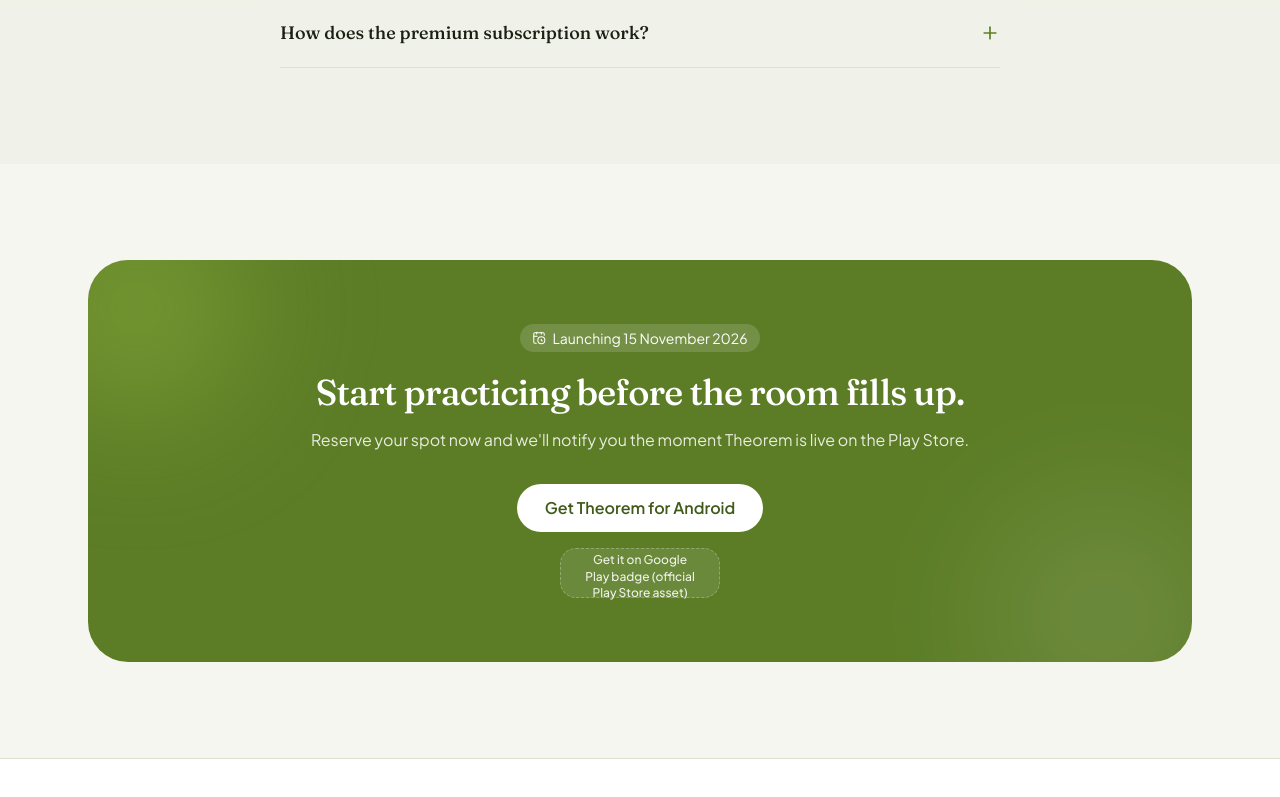
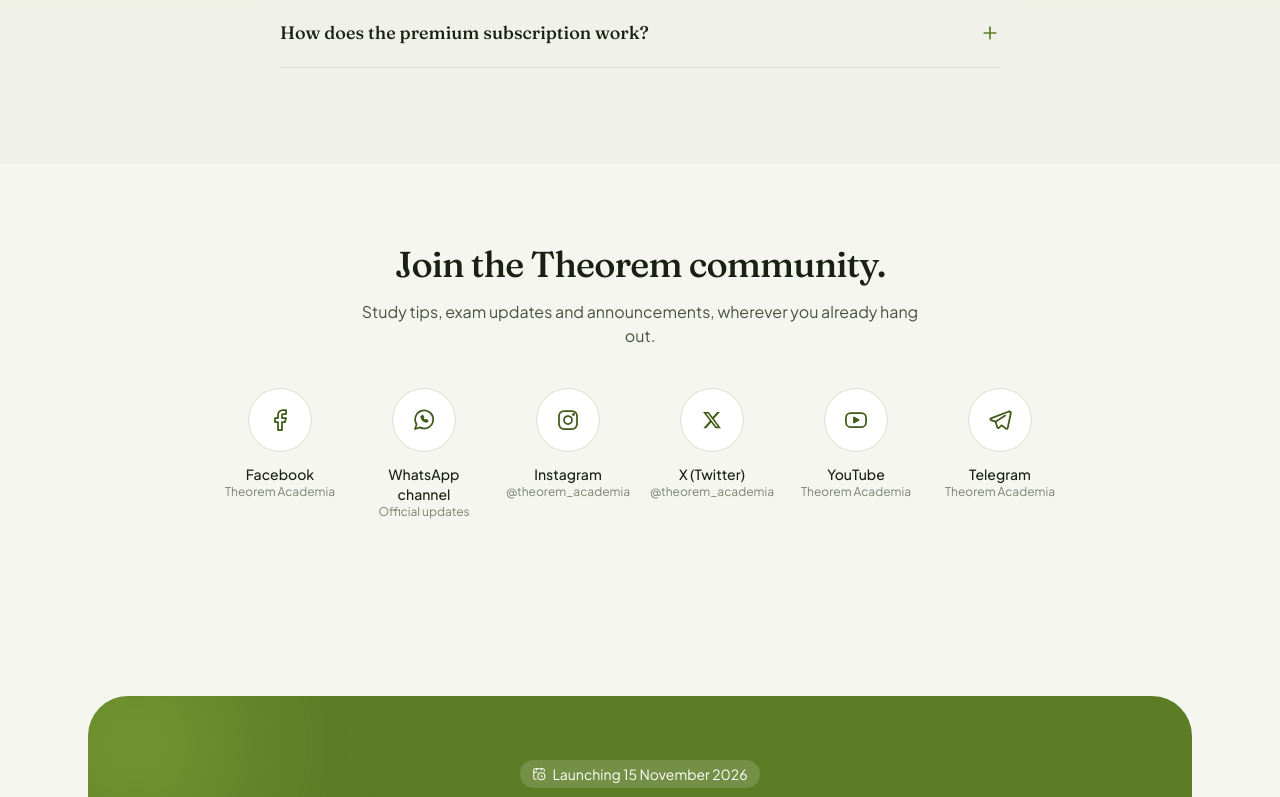
Before and after one commit to NextRatedNtekim/THEORM-landing-page, a Next.js app: page / in a window 1280 px wide. Shown: the part 7611-8408 px from the top of the page. Built offline with nearby package versions, Linux system fonts and the light colour scheme.

Commit message:
Added commuinty links

```diff
--- a/src/app/page.tsx
+++ b/src/app/page.tsx
@@ -14,6 +14,7 @@ import { TrustLegal } from "@/components/TrustLegal";
 import { MobileCta } from "@/components/MobileCta";
 import { ScrollProgress } from "@/components/ScrollProgress";
 import { Footer } from "@/components/Footer";
+import { Community } from "@/components/Community"
 
 export default function Home() {
   return (
@@ -32,6 +33,7 @@ export default function Home() {
         <TrustLegal />
         <Team />
         <Faq />
+        <Community />
         <DownloadCta />
       </main>
       <Footer />
--- /dev/null
+++ b/src/components/Community.tsx
@@ -0,0 +1,86 @@
+"use client";
+
+import type { ReactNode } from "react";
+import { motion } from "motion/react";
+import { siteConfig } from "@/lib/site-config";
+
+const stroke = { fill: "none", stroke: "currentColor", strokeWidth: 1.75, strokeLinecap: "round", strokeLinejoin: "round" } as const;
+
+const icons: Record<string, ReactNode> = {
+  whatsapp: (
+    <svg viewBox="0 0 24 24" className="h-6 w-6" {...stroke} aria-hidden="true">
+      <path d="M3 21l1.6-4.7A9 9 0 1 1 8 19.4L3 21z" />
+      <path d="M9.2 8.6c.4 2.4 2.600 4.700 5.300 5.400l1.200-1.200-1.900-1-.9.7c-.9-.4-1.700-1.200-2.100-2.100l.7-.9-1-1.900-1.300 1z" />
+    </svg>
+  ),
+  facebook: (
+  <svg viewBox="0 0 24 24" className="h-6 w-6" {...stroke} aria-hidden="true">
+    <path d="M18 2h-3a5 5 0 0 0-5 5v3H7v4h3v8h4v-8h3l1-4h-4V7a1 1 0 0 1 1-1h3z" />
+  </svg>
+),
+  instagram: (
+    <svg viewBox="0 0 24 24" className="h-6 w-6" {...stroke} aria-hidden="true">
+      <rect x="3" y="3" width="18" height="18" rx="5" />
+      <circle cx="12" cy="12" r="4" />
+      <circle cx="17.5" cy="6.5" r="0.6" fill="currentColor" />
+    </svg>
+  ),
+  x: (
+    <svg viewBox="0 0 24 24" className="h-5 w-5" fill="currentColor" aria-hidden="true">
+      <path d="M18.244 2.25h3.308l-7.227 8.26 8.502 11.24H16.17l-5.214-6.817L4.99 21.75H1.68l7.73-8.835L1.254 2.25H8.08l4.713 6.231zm-1.161 17.52h1.833L7.084 4.126H5.117z" />
+    </svg>
+  ),
+  youtube: (
+    <svg viewBox="0 0 24 24" className="h-6 w-6" {...stroke} aria-hidden="true">
+      <rect x="2" y="5" width="20" height="14" rx="4.5" />
+      <path d="M10 9.4v5.200l4.500-2.600z" fill="currentColor" />
+    </svg>
+  ),
+  telegram: (
+  <svg viewBox="0 0 24 24" className="h-6 w-6" {...stroke} aria-hidden="true">
+    <path d="M21.5 3.2 2.9 10.4a.9.9 0 0 0 .05 1.7l4.6 1.6 1.8 5.7a.9.9 0 0 0 1.5.4l2.6-2.5 4.8 3.5a.9.9 0 0 0 1.4-.6l3.2-15.2a.9.9 0 0 0-1.4-1z" />
+    <path d="m7.6 13.7 9.6-6.1" />
+  </svg>
+),
+};
+
+export function Community() {
+  return (
+    <section id="community" className="mx-auto max-w-6xl px-4 py-20 sm:px-6">
+      <div className="mx-auto max-w-xl text-center">
+        <h2 className="font-display text-3xl font-medium tracking-tight text-ink sm:text-4xl">
+          Join the Theorem community.
+        </h2>
+        <p className="mt-4 text-ink-soft">Study tips, exam updates and announcements, wherever you already hang out.</p>
+      </div>
+
+      <ul className="mt-10 flex flex-wrap justify-center gap-x-8 gap-y-8">
+        {siteConfig.socials.map((s, i) => (
+          <motion.li
+            key={s.id}
+            initial={{ opacity: 0, y: 24, scale: 0.9 }}
+            whileInView={{ opacity: 1, y: 0, scale: 1 }}
+            viewport={{ once: true, margin: "-40px" }}
+            transition={{ duration: 0.5, delay: i * 0.07, ease: [0.22, 1, 0.36, 1] }}
+          >
+            <a
+              href={s.url}
+              target="_blank"
+              rel="noopener noreferrer"
+              aria-label={`${s.label}: ${s.handle}`}
+              className="focus-ring group flex w-28 flex-col items-center gap-3 rounded-2xl text-center"
+            >
+              <span className="flex h-16 w-16 items-center justify-center rounded-full border border-line bg-surface text-primary-dark transition-[transform,background-color,color,box-shadow] duration-300 group-hover:-translate-y-1.5 group-hover:bg-primary group-hover:text-white group-hover:shadow-[0_14px_26px_-12px_rgba(63,90,25,0.6)]">
+                {icons[s.id]}
+              </span>
+              <span>
+                <span className="block text-sm font-medium text-ink">{s.label}</span>
+                <span className="block text-xs text-ink-faint">{s.handle}</span>
+              </span>
+            </a>
+          </motion.li>
+        ))}
+      </ul>
+    </section>
+  );
+}
--- a/src/components/Team.tsx
+++ b/src/components/Team.tsx
@@ -12,6 +12,17 @@ const XIcon = () => (
 const InIcon = () => (
   <svg viewBox="0 0 24 24" className="h-6 w-6" fill="currentColor" aria-hidden="true">
     <path d="M20.45 20.45h-3.56v-5.57c0-1.33-.03-3.04-1.85-3.04-1.86 0-2.14 1.45-2.14 2.94v5.67H9.35V9h3.41v1.56h.05c.48-.9 1.64-1.85 3.37-1.85 3.6 0 4.27 2.37 4.27 5.46zM5.34 7.43a2.06 2.06 0 1 1 0-4.12 2.06 2.06 0 0 1 0 4.12zM7.12 20.45H3.56V9h3.56zM22.22 0H1.77C.79 0 0 .77 0 1.73v20.54C0 23.23.79 24 1.77 24h20.45c.98 0 1.78-.77 1.78-1.73V1.73C24 .77 23.2 0 22.22 0z" />
+  </svg>
+);
+const GithubIcon = () => (
+  <svg viewBox="0 0 24 24" className="h-6 w-6" fill="currentColor" aria-hidden="true">
+    <path d="M12 .297c-6.63 0-12 5.373-12 12 0 5.303 3.438 9.8 8.205 11.385.6.113.82-.258.82-.577 0-.285-.01-1.04-.015-2.04-3.338.724-4.042-1.61-4.042-1.61C4.422 18.07 3.633 17.7 3.633 17.7c-1.087-.744.084-.729.084-.729 1.205.084 1.838 1.236 1.838 1.236 1.07 1.835 2.809 1.305 3.495.998.108-.776.417-1.305.76-1.605-2.665-.3-5.466-1.332-5.466-5.93 0-1.31.465-2.38 1.235-3.22-.135-.303-.54-1.523.105-3.176 0 0 1.005-.322 3.3 1.23.96-.267 1.98-.399 3-.405 1.02.006 2.04.138 3 .405 2.28-1.552 3.285-1.23 3.285-1.23.645 1.653.24 2.873.12 3.176.765.84 1.23 1.91 1.23 3.22 0 4.61-2.805 5.625-5.475 5.92.42.36.81 1.096.81 2.22 0 1.606-.015 2.896-.015 3.286 0 .315.21.69.825.57C20.565 22.092 24 17.592 24 12.297c0-6.627-5.373-12-12-12" />
+  </svg>
+);
+
+const LinkIcon = () => (
+  <svg viewBox="0 0 24 24" className="h-6 w-6" fill="currentColor" aria-hidden="true">
+    <path d="M3.9 12c0-1.71 1.39-3.1 3.1-3.1h4V7H7c-2.76 0-5 2.24-5 5s2.24 5 5 5h4v-1.9H7c-1.71 0-3.1-1.39-3.1-3.1zM8 13h8v-2H8v2zm9-6h-4v1.9h4c1.71 0 3.1 1.39 3.1 3.1s-1.39 3.1-3.1 3.1h-4V17h4c2.76 0 5-2.24 5-5s-2.24-5-5-5z" />
   </svg>
 );
 
--- a/src/lib/site-config.ts
+++ b/src/lib/site-config.ts
@@ -14,6 +14,15 @@ export const siteConfig = {
     "JUPEB mock exam",
     "computer based test practice Nigeria",
   ],
+    socials: [
+    { id: "facebook", label: "Facebook", handle: "Theorem Academia", url: "https://www.facebook.com/profile.php?id=61594375624723" },
+    { id: "whatsapp", label: "WhatsApp channel", handle: "Official updates", url: "https://whatsapp.com/channel/0029VbCtoHc1HspqMuBxcT1t" },
+    { id: "instagram", label: "Instagram", handle: "@theorem_academia", url: "https://www.instagram.com/theoremacademia?stkn=ZjdlcHYyZGxmYmhh" },
+    { id: "x", label: "X (Twitter)", handle: "@theorem_academia", url: "https://x.com/TheoremAcademia" },
+    { id: "youtube", label: "YouTube", handle: "Theorem Academia", url: "https://www.youtube.com/@TheoremAcademia" },
+     { id: "telegram", label: "Telegram", handle: "Theorem Academia", url: "https://t.me/theoremacademia" },
+  ],
+
   playStoreUrl: "#", // TODO: replace with the live Google Play listing on launch
   launchDate: "2026-11-05",
   launchDateLabel: "15 November 2026",
@@ -25,7 +34,7 @@ export const siteConfig = {
   email: "theoremacademia@gmail.com", // TODO: confirm support email
   team: [
     // TODO: replace names/roles/links, and drop portraits into /public/team (e.g. "/team/founder-one.jpg")
-    { name: "Abasiponke Dennis", role: "Founder & CEO", photo: "", x: "https://x.com/theoremjupeb", linkedin: "https://linkedin.com" },
+    { name: "Abasikponke Dennis", role: "Founder & CEO", photo: "", x: "https://x.com/theoremjupeb", linkedin: "https://linkedin.com" },
     { name: "Samuel Ntekim", role: "Software Engineer", photo: "", x: "https://x.com/theoremjupeb", linkedin: "https://linkedin.com" },
   ],
   social: {
```
Also changed, not shown: public/team/software-engr.png (added).
